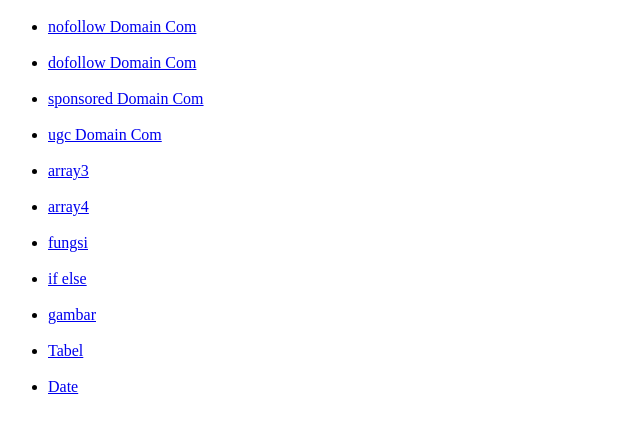
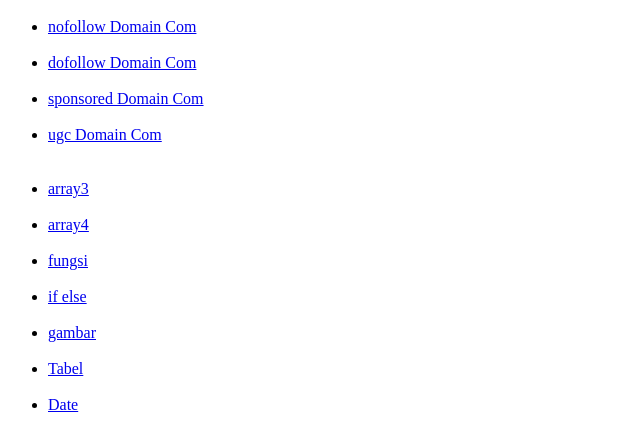
Before and after one commit to zonabisa/zonabisa.github.io, a plain HTML site: page index.html in a window 1280 px wide. Shown: the part 48-496 px from the top of the page, without its empty margins (0-640 px from the left). Drawn offline with Linux system fonts and the light colour scheme.

Commit message:
Update index.html

```diff
--- a/index.html
+++ b/index.html
@@ -13,7 +13,7 @@
             <li><a href="/pages/com/nofollow.html">nofollow Domain Com</a></li><br>
             <li><a href="/pages/com/dofollow.html">dofollow Domain Com</a></li><br>
             <li><a href="/pages/com/sponsored.html">sponsored Domain Com</a></li><br>
-            <li><a href="/pages/com/ugc.html">ugc Domain Com</a></li><br>
+            <li><a href="/pages/com/ugc.html">ugc Domain Com</a></li><br><br>
             <li><a href="array3.php">array3</a></li><br>
             <li><a href="array4.php">array4</a></li><br>
             <li><a href="fungsi.php">fungsi</a></li><br>
```
